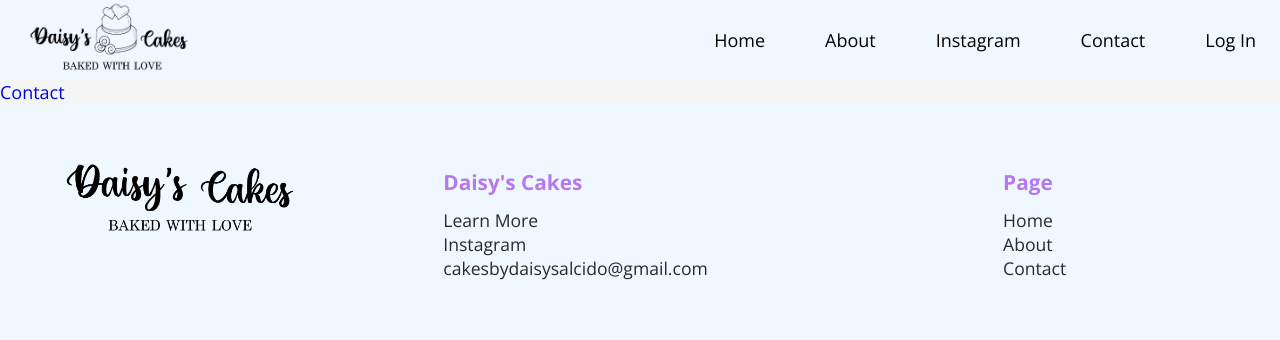
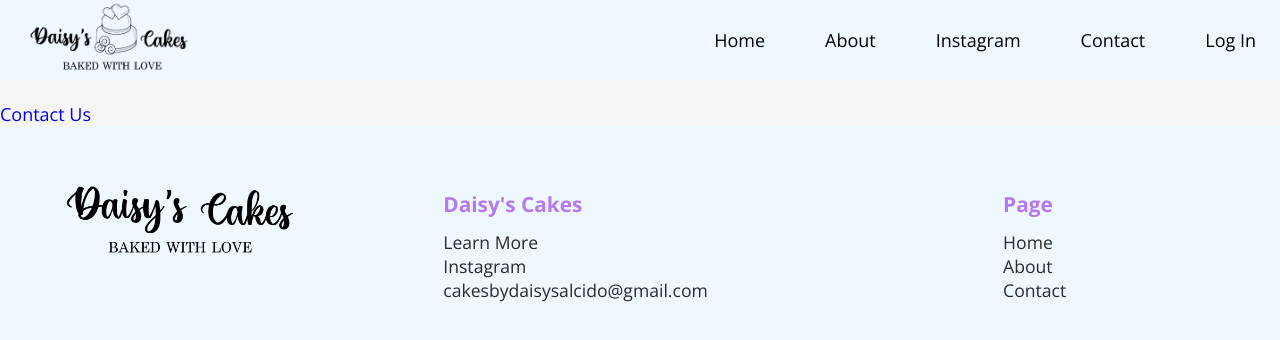
Before and after one commit to darkhorsedev0716/GF-bakehouse-MERN, a React (Create React App) app in the folder client/: page /contact in a window 1280 px wide. Shown: the top 340 px of the page. Built offline with nearby package versions, Linux system fonts and the light colour scheme.

Commit message:
edited about section on homepage. Starter files for edit in Contact page

```diff
--- a/client/src/components/About.jsx
+++ b/client/src/components/About.jsx
@@ -13,7 +13,7 @@ const About = () => {
         <p>
           Daisy&#39;s Cakes specializes in making custom cakes for all
           occasions. Take a look at our gallery on instagram for more! For any
-          questions and inquires please fill out the inquire form below.
+          questions and inquires please fill out the inquire form in our contact page.
         </p>
       </div>
     </section>
--- a/client/src/pages/Contact/Contact.jsx
+++ b/client/src/pages/Contact/Contact.jsx
@@ -66,7 +66,7 @@ const Contact = () => {
       (error) => {
         console.log(error.text);
         swal({
-         text: "Uh oh!, An unexpected error occurred."
+          text: "Uh oh!, An unexpected error occurred."
         });
       }
     );
@@ -92,13 +92,22 @@ const Contact = () => {
   }
 
   return (
+
     // need to move this anchor to navbar contact
     <motion.div
       initial={{ opacity: 0 }}
       animate={{ opacity: 1 }}
       transition={{ delay: 0.23 }}
       exit={{ opacity: 0 }}>
-      <a href="#popup1">Contact</a>
+      <div className="contact-content">
+        <p></p>
+        <div className="contact-img-container">
+          <img src="" alt="" />
+          <img src="" alt="" />
+          <img src="" alt="" />
+        </div>
+      </div>
+      <a href="#popup1">Contact Us</a>
       <div id="popup1" className="popup-overlay">
         <div className="popup">
           <h2>Contact Us!</h2>
```
